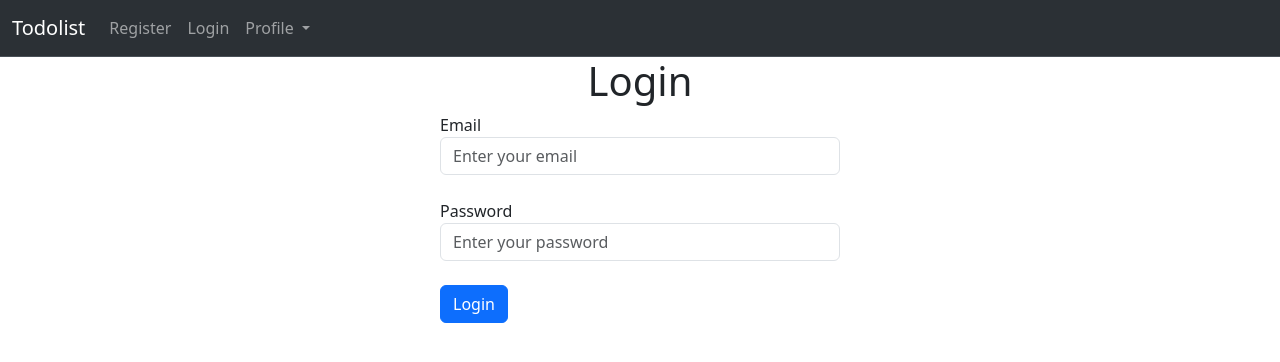
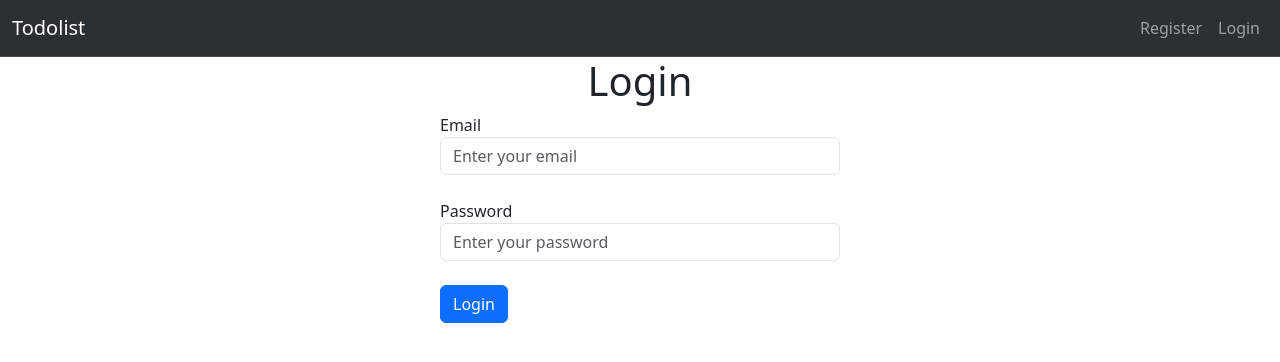
Before and after one commit to noxbike/todolist-flask, a Flask app: page /login in a window 1280 px wide. Shown: the top 362 px of the page. Run offline with Flask 3, Linux system fonts and the light colour scheme.

Commit message:
hide login and register when i'm logged and put all link in right position

```diff
--- a/todolist/templates/base.html
+++ b/todolist/templates/base.html
@@ -17,13 +17,15 @@
               <span class="navbar-toggler-icon"></span>
             </button>
             <div class="collapse navbar-collapse" id="navbarNavDropdown">
-              <ul class="navbar-nav">
+              <ul class="navbar-nav" style="margin-left: auto;">
+                {% if not current_user.is_authenticated %}
                   <li class="nav-item">
                     <a class="nav-link" href="{{url_for('register_page')}}">Register</a>
                   </li>
                   <li class="nav-item">
                     <a class="nav-link" href="{{url_for('login_page')}}">Login</a>
                   </li>
+                {% else %}
                 <li class="nav-item dropdown">
                   <a class="nav-link dropdown-toggle" href="#" role="button" data-bs-toggle="dropdown" aria-expanded="false">
                     Profile
@@ -33,6 +35,7 @@
                     <li><a class="dropdown-item" href="{{url_for('logout_page')}}">Logout</a></li>
                   </ul>
                 </li>
+              {% endif %}
               </ul>
             </div>
           </div>
```
Lines whose indentation alone changed are shown as unchanged.
